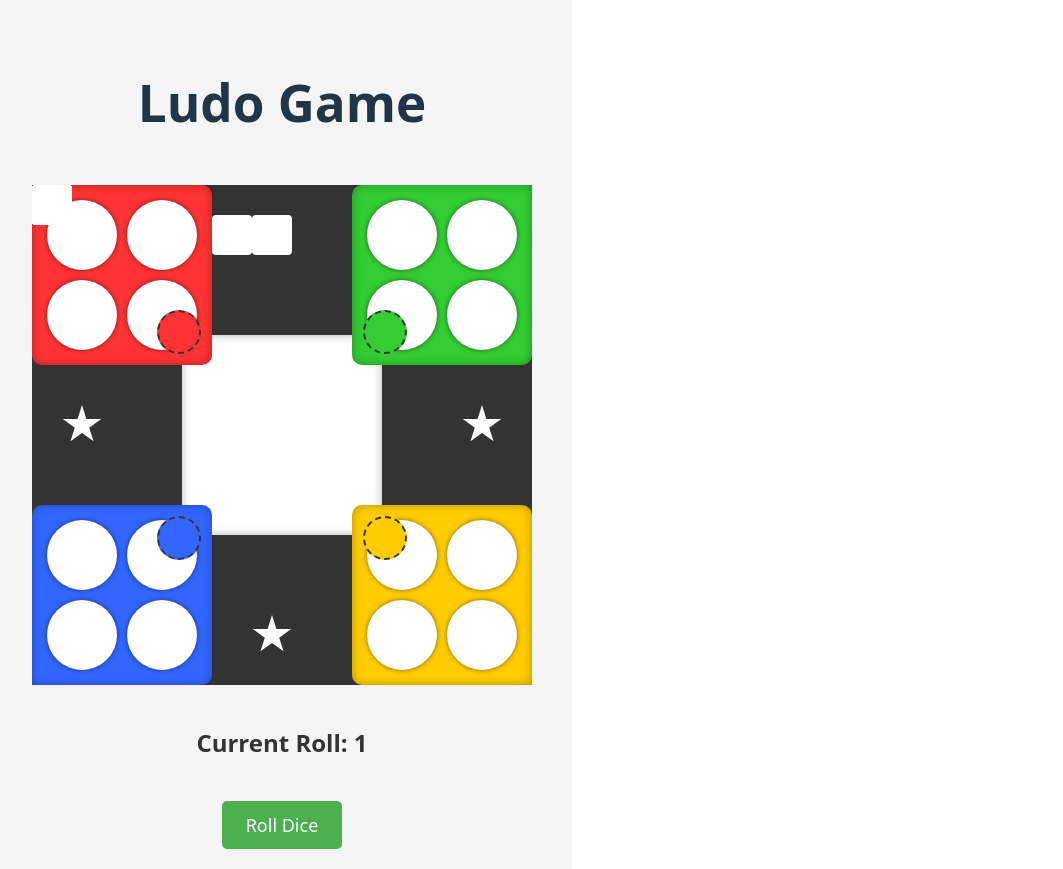
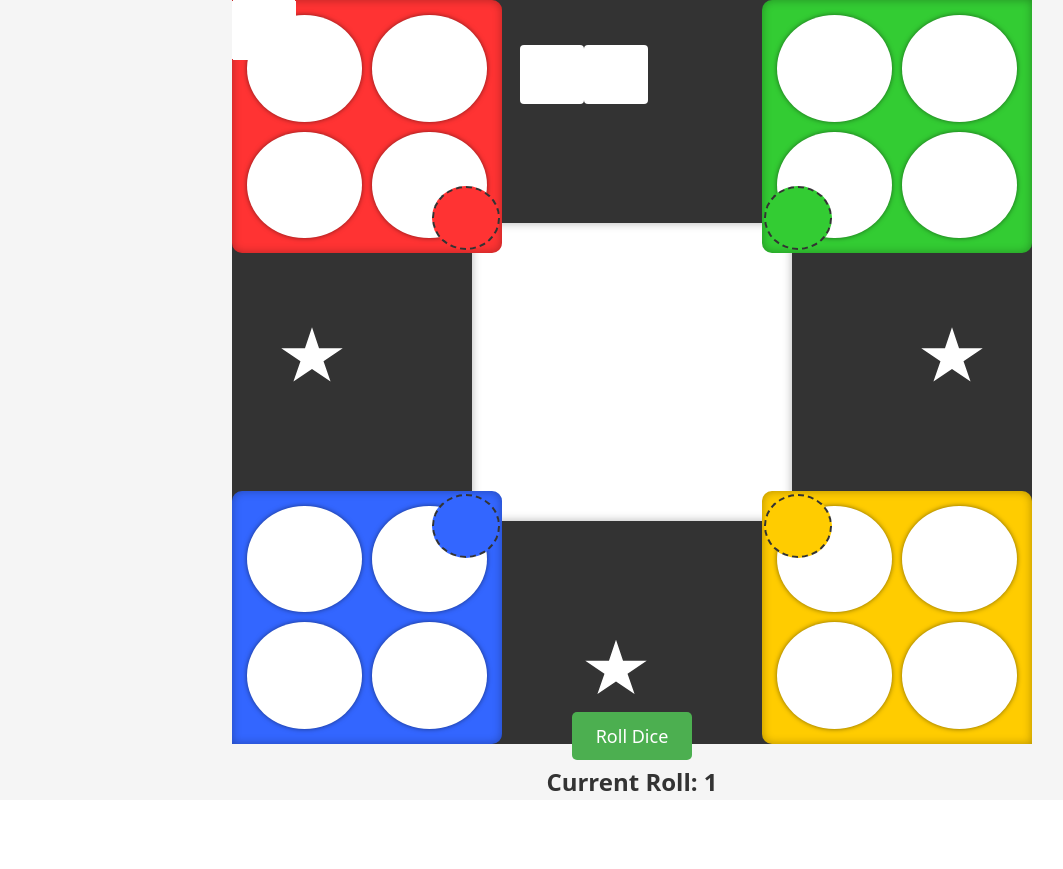
Before and after one commit to GingerImpasto/ludo-game, a React (Vite) app: page / in a window 1280 px wide. Shown: the whole page, without its empty margins (8-1071 px from the left). After the commit the page ends 800 px from the top, so only its background shows below. Built offline with nearby package versions, Linux system fonts and the light colour scheme.

Commit message:
Make App full screen

```diff
--- a/src/App.css
+++ b/src/App.css
@@ -3,7 +3,6 @@
   flex-direction: column;
   align-items: center;
   min-height: 100vh;
-  padding: 20px;
   background-color: #f5f5f5;
 }
 
@@ -15,8 +14,11 @@
   border: none;
   border-radius: 5px;
   cursor: pointer;
-  margin-top: 20px;
+  margin: 20px 0;
   transition: background-color 0.3s;
+  position: fixed;
+  bottom: 20px;
+  z-index: 10;
 }
 
 .dice-button:hover {
--- a/src/components/LudoBoard.css
+++ b/src/components/LudoBoard.css
@@ -2,16 +2,18 @@
   display: flex;
   flex-direction: column;
   align-items: center;
-  padding: 20px;
+  width: 100vw;
+  height: 100vh;
 }
 
 .ludo-board {
   position: relative;
-  width: 500px;
-  height: 500px;
+  width: 100%;
+  height: 100%;
+  max-width: 100vh;
+  max-height: 100vw;
   background-color: #333;
-  border-radius: 10px;
-  margin: 20px auto;
+  margin: 0 auto;
 }
 
 .center-square {
--- a/src/components/LudoBoard.tsx
+++ b/src/components/LudoBoard.tsx
@@ -8,8 +8,6 @@ interface LudoBoardProps {
 const LudoBoard: React.FC<LudoBoardProps> = ({ diceValue }) => {
   return (
     <div className="ludo-container">
-      <h1>Ludo Game</h1>
-
       <div className="ludo-board">
         {/* Center of the board */}
         <div className="center-square"></div>
```
